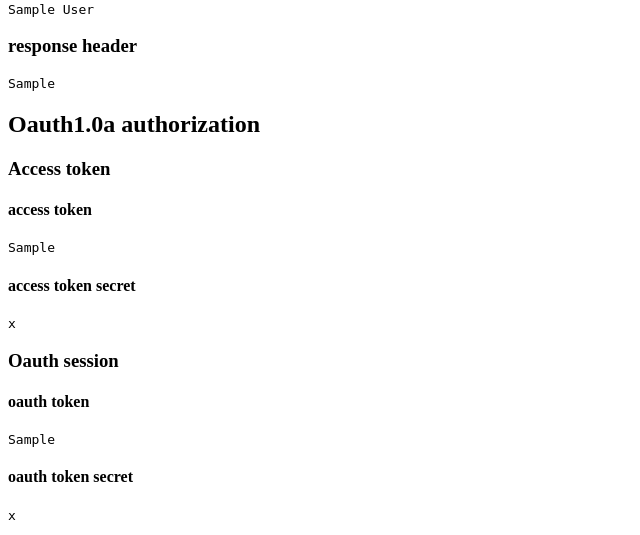
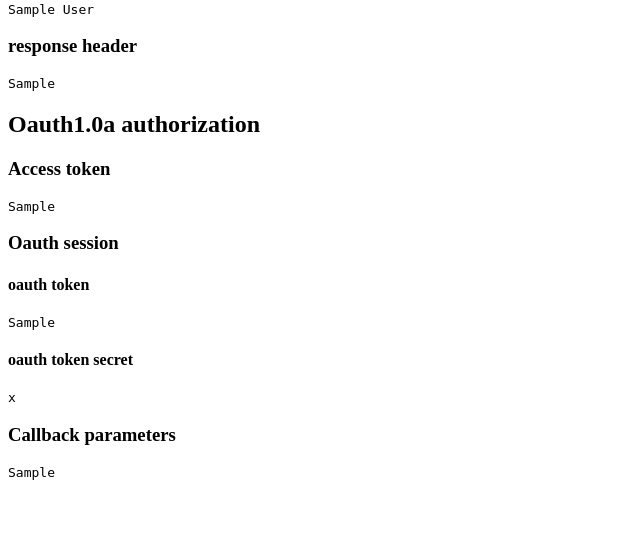
Before and after one commit to Chanmoro/twitter_oauth_sampler, a Flask app: template templates/oauth1_0a.html in a window 1280 px wide. Shown: the part 363-898 px from the top of the page, without its empty margins (0-640 px from the left). After the commit the page ends 843 px from the top, so only its background shows below. Run offline with Flask 3, Linux system fonts and the light colour scheme; the template is opened without the code that fills it: most values are stand-ins (such as "Sample title", 1, 10 or a date in 2020).

Commit message:
Remove unused variables

```diff
--- a/routes/oauth1_0a.py
+++ b/routes/oauth1_0a.py
@@ -67,7 +67,6 @@ def index():
         oauth1_oauth_token=session.get("oauth1_oauth_token"),
         oauth1_oauth_token_secret=session.get("oauth1_oauth_token_secret"),
         oauth1_access_token=session.get("oauth1_access_token"),
-        oauth1_access_token_secret=session.get("oauth1_access_token_secret"),
         callback_args=json.dumps(session.get("oauth1_callback_args"), indent=2),
         authorized_user=json.dumps(authorized_user_response.get("body"), indent=2, ensure_ascii=False),
         response_status=authorized_user_response.get("status_code"),
@@ -125,6 +124,5 @@ def twitter_auth_callback():
     authorized_user_response = get_authorized_user(token["oauth_token"], token["oauth_token_secret"])
 
     session["oauth1_access_token"] = token
-    # session["oauth1_access_token_secret"] = access_token_secret
     session["oauth1_authorized_user_response"] = authorized_user_response
     return redirect(url_for("oauth1_0a.index"))
--- a/templates/oauth1_0a.html
+++ b/templates/oauth1_0a.html
@@ -34,10 +34,7 @@
 
 <h3>Access token</h3>
 {% if oauth1_access_token %}
-<h4>access token</h4>
   <pre>{{ oauth1_access_token }}</pre>
-<h4>access token secret</h4>
-  <pre>{{ oauth1_access_token_secret }}</pre>
 {% else %}
   <p>no data</p>
 {% endif %}
```
